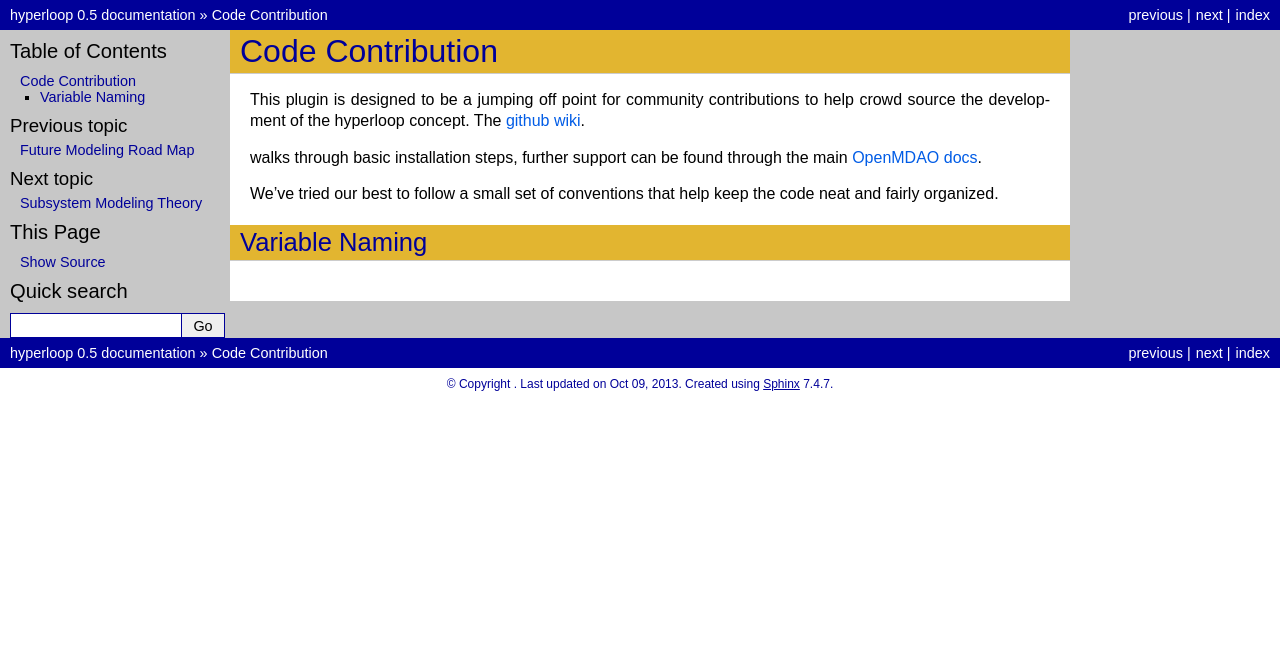
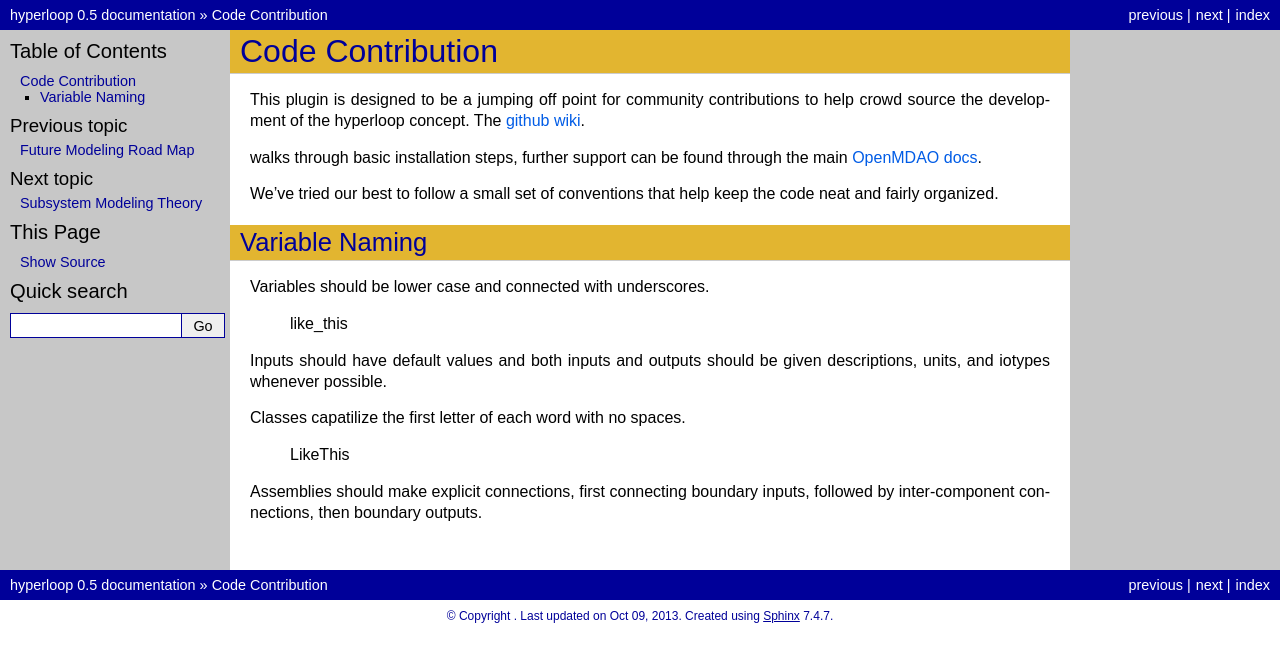
Before and after one commit to JustinSGray/Hyperloop, a Sphinx documentation site: the page built from docs/contribute.rst, in a window 1280 px wide. Shown: the top 662 px of the page. Built offline with Sphinx 7.4.7, drawn with Linux system fonts in a browser that asks for light colours.

```diff
--- a/docs/contribute.rst
+++ b/docs/contribute.rst
@@ -9,10 +9,22 @@ source the development of the hyperloop concept. The `github wiki`__.
 
 walks through basic installation steps, further support can be found through the main `OpenMDAO docs`__.
 
-.. __: http://openmdao.org/
+.. __: http://openmdao.org/docs/
 
 We've tried our best to follow a small set of
 conventions that help keep the code neat and fairly organized.
 
 Variable Naming
 ---------------------
+
+Variables should be lower case and connected with underscores.
+
+    like_this
+
+Inputs should have default values and both inputs and outputs should be given descriptions, units, and iotypes whenever possible.
+
+Classes capatilize the first letter of each word with no spaces.
+
+    LikeThis
+
+Assemblies should make explicit connections, first connecting boundary inputs, followed by inter-component connections, then boundary outputs.
--- a/docs/index.rst
+++ b/docs/index.rst
@@ -26,6 +26,10 @@ The original hyperloop proposal can be found here: `Hyperloop-Alpha`__.
 .. __: http://www.spacex.com/hyperloop
 
 
+.. figure:: images/hyperloop4.png
+   :align: center
+   :alt: hyperloop re-designed inlet
+
 .. figure:: images/hyperloop.png
    :align: center
    :alt: hyperloop re-designed inlet
```
Also changed, not shown: README.md (+9 -6 lines), docs/images/hyperloop2.png (added), docs/images/hyperloop4.png (added).
